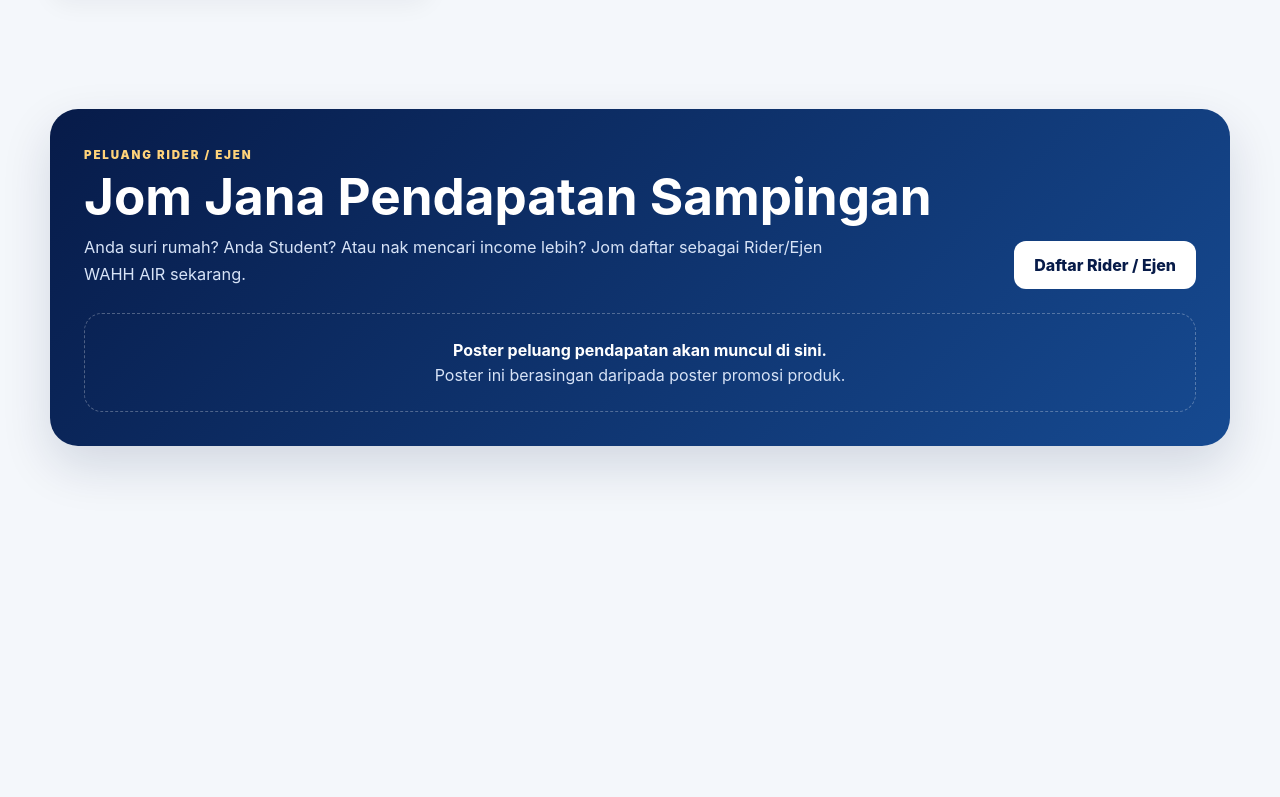
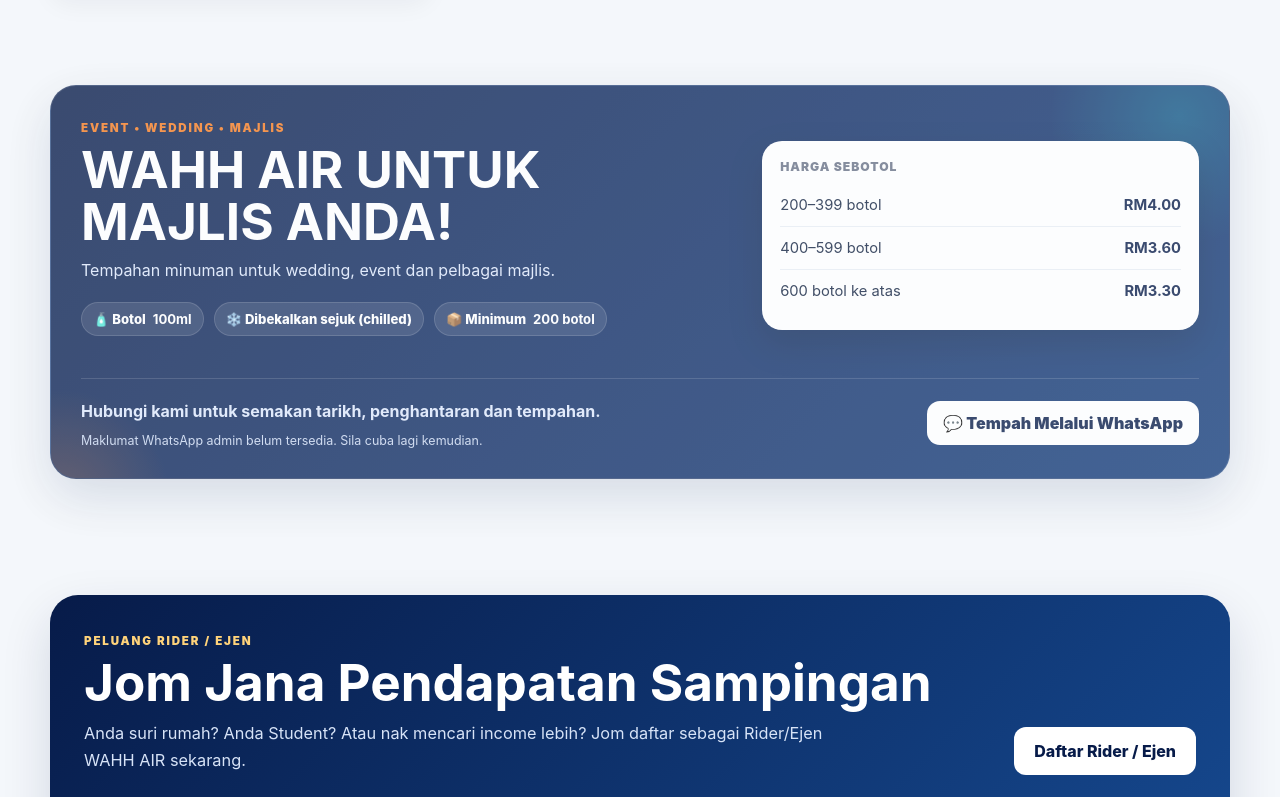
Before and after one commit to Aschraf-fx/WAHH-AIR-, a website: page index.html in a window 1280 px wide. Shown: the part 1149-1946 px from the top of the page. Before the commit the page ends 1667 px from the top, so only its background shows below. Drawn offline with nearby package versions, Linux system fonts and the light colour scheme; no server answers.

Commit message:
Add event and wedding supply section to landing page

```diff
--- a/index.html
+++ b/index.html
@@ -9,6 +9,7 @@
   <link rel="stylesheet" href="styles.css" />
   <link rel="stylesheet" href="mobile.css" />
   <link rel="stylesheet" href="recruitment.css" />
+  <link rel="stylesheet" href="event-supply.css" />
   <script src="https://cdn.jsdelivr.net/npm/@supabase/supabase-js@2"></script>
 </head>
 <body>
@@ -63,6 +64,36 @@
             <div><strong>WAHH AIR!</strong><span>Promosi akan dipaparkan di sini.</span></div>
           </article>
         </div>
+      </section>
+
+      <section class="shell event-supply" aria-labelledby="eventSupplyTitle">
+        <a id="eventSupplyPoster" class="event-supply-card" href="#" aria-label="Tempah WAHH AIR untuk majlis melalui WhatsApp">
+          <div class="event-supply-inner">
+            <div class="event-supply-copy">
+              <span class="eyebrow">EVENT • WEDDING • MAJLIS</span>
+              <h2 id="eventSupplyTitle">WAHH AIR UNTUK MAJLIS ANDA!</h2>
+              <p>Tempahan minuman untuk wedding, event dan pelbagai majlis.</p>
+              <div class="event-supply-meta">
+                <span class="event-supply-pill">🧴 Botol <strong>100ml</strong></span>
+                <span class="event-supply-pill">❄️ Dibekalkan sejuk (chilled)</span>
+                <span class="event-supply-pill">📦 Minimum <strong>200 botol</strong></span>
+              </div>
+            </div>
+            <div class="event-price-card">
+              <div class="event-price-title">Harga sebotol</div>
+              <div class="event-price-row"><span>200–399 botol</span><strong>RM4.00</strong></div>
+              <div class="event-price-row"><span>400–599 botol</span><strong>RM3.60</strong></div>
+              <div class="event-price-row"><span>600 botol ke atas</span><strong>RM3.30</strong></div>
+            </div>
+          </div>
+          <div class="event-supply-footer">
+            <div>
+              <p><strong>Hubungi kami untuk semakan tarikh, penghantaran dan tempahan.</strong></p>
+              <div id="eventSupplyContactNote" class="event-supply-note">Menyediakan pautan WhatsApp Admin WAHH AIR...</div>
+            </div>
+            <span class="event-whatsapp-btn">💬 Tempah Melalui WhatsApp</span>
+          </div>
+        </a>
       </section>
 
       <section class="shell income-cta">
@@ -191,6 +222,7 @@
   <script src="app-admin3.js" defer></script>
   <script src="app-invoice-print-fix.js" defer></script>
   <script src="app-recruitment-posters.js?v=20260911-1201" defer></script>
+  <script src="app-event-supply.js" defer></script>
   <script src="app-agent-deeplink.js" defer></script>
   <script src="app-rider-application.js" defer></script>
   <script src="app-init.js" defer></script>
```
